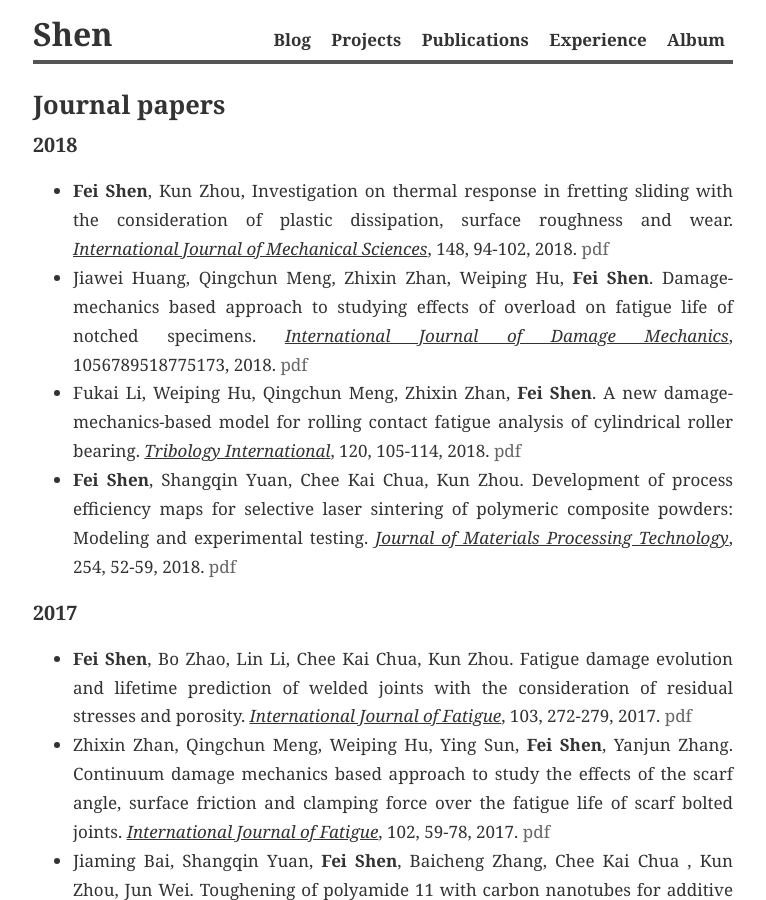
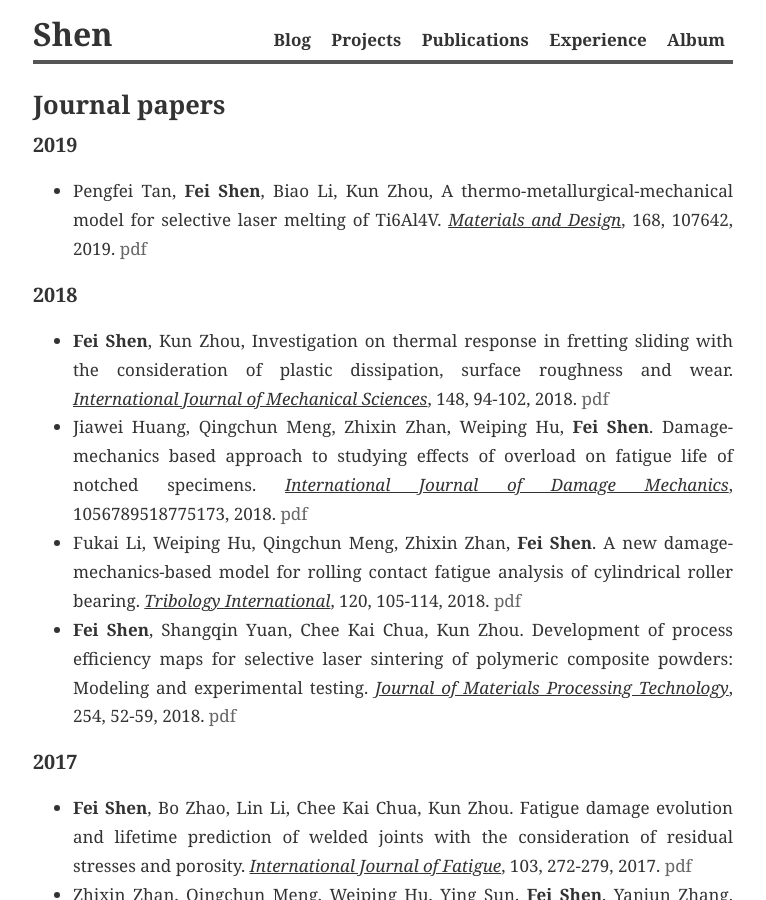
Before and after one commit to philshenfei/feishen, a Jekyll site: the page built from publications.md, in a window 1280 px wide and 900 px high. Shown: the whole window, without its empty margins (257-1023 px from the left). Built offline with Jekyll 4.4.1, drawn with Linux system fonts in a browser that asks for light colours; nearby versions of some CDN libraries.

Commit message:
Signed-off-by: philshenfei <philshenfei@gmail.com>

```diff
--- a/publications.md
+++ b/publications.md
@@ -6,6 +6,10 @@ title: Publications
 <span id='badgeCont865257' style='width:126px'><script src='http://labs.researcherid.com/mashlets?el=badgeCont865257&mashlet=badge&showTitle=false&className=a&rid=P-7375-2018'></script></span>
 
 ## Journal papers
+
+### 2019
+
+* Pengfei Tan, **Fei Shen**, Biao Li, Kun Zhou, A thermo-metallurgical-mechanical model for selective laser melting of Ti6Al4V. *<u>Materials and Design</u>*, 168, 107642, 2019. [pdf][22]
 
 ### 2018
 
@@ -66,3 +70,4 @@ title: Publications
 [19]: {{ site.baseurl }}/file/Paper 19.pdf
 [20]: {{ site.baseurl }}/file/Paper 20.pdf
 [21]: {{ site.baseurl }}/file/Paper 21.pdf
+[22]: {{ site.baseurl }}/file/Paper 22.pdf
```
Also changed, not shown: 1 other file.
